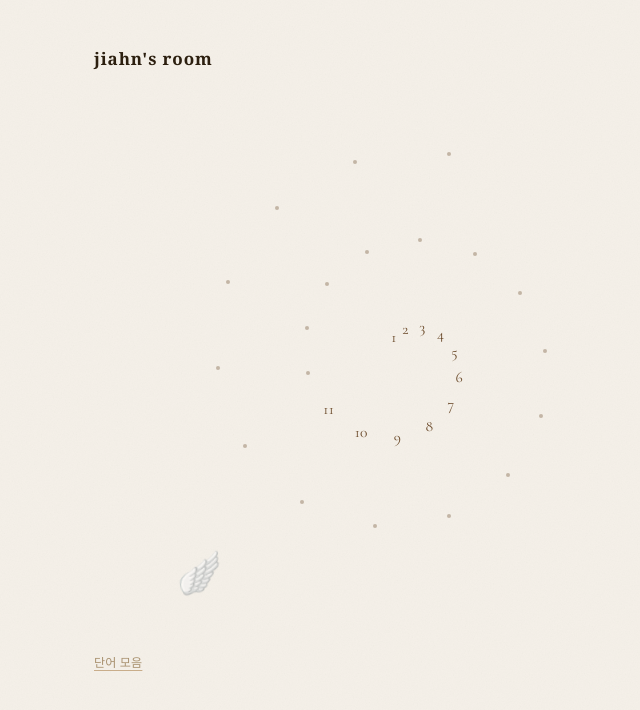
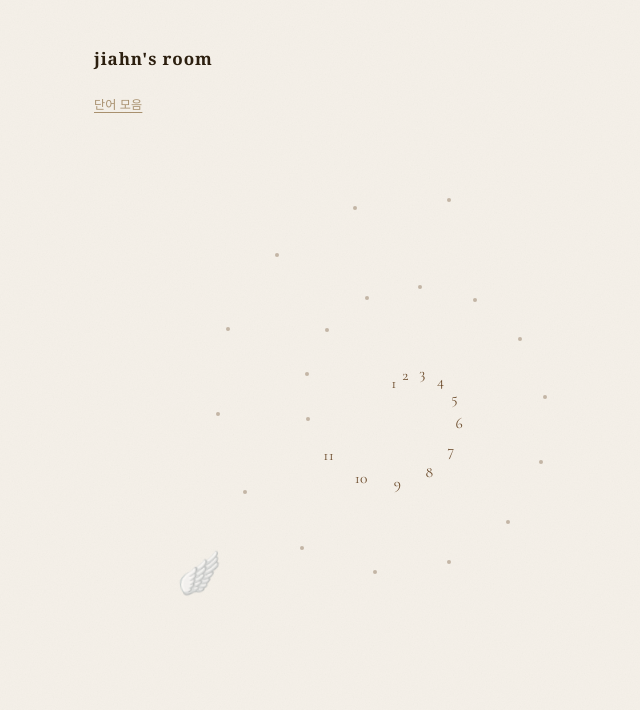
Before and after one commit to jiahnkiss/jiahnkiss.github.io, a Jekyll site: the page built from index.html, in a window 1280 px wide. Shown: the top 710 px of the page, without its empty margins (236-876 px from the left). Built offline with Jekyll 4.4.1, drawn with Linux system fonts in a browser that asks for light colours; some web fonts are replaced.

Commit message:
Reorder layout and fix words-link underline visibility
Order: title → gap → 단어 모음 → gap → spiral
Underline now uses currentColor for reliable visibility.

Co-Authored-By: Claude Sonnet 4.6 <noreply@anthropic.com>

```diff
--- a/assets/css/style.css
+++ b/assets/css/style.css
@@ -306,18 +306,18 @@ a:hover {
 
 .words-link {
   display: block;
-  text-align: left;
+  margin-top: 1.5rem;
+  margin-bottom: 1.5rem;
   font-size: 0.78em;
   color: #a8906e;
   text-decoration: underline;
-  text-decoration-color: #c9ad8a;
+  text-decoration-color: currentColor;
   text-underline-offset: 0.25em;
   white-space: nowrap;
 }
 
 .words-link:hover {
   color: #6b4a2a;
-  text-decoration-color: #6b4a2a;
 }
 
 .back-link {
--- a/index.html
+++ b/index.html
@@ -4,6 +4,8 @@ title: home
 ---
 
 <h1 class="site-title">{{ site.title | escape }}</h1>
+
+<a href="/words" class="words-link">단어 모음</a>
 
 <div class="spiral-container" id="spiralContainer">
   {% for post in site.posts %}
@@ -14,8 +16,6 @@ title: home
   <span class="spiral-item spiral-dot"></span>
   {% endfor %}
 </div>
-
-<a href="/words" class="words-link">단어 모음</a>
 
 <script>
 (function () {
```
